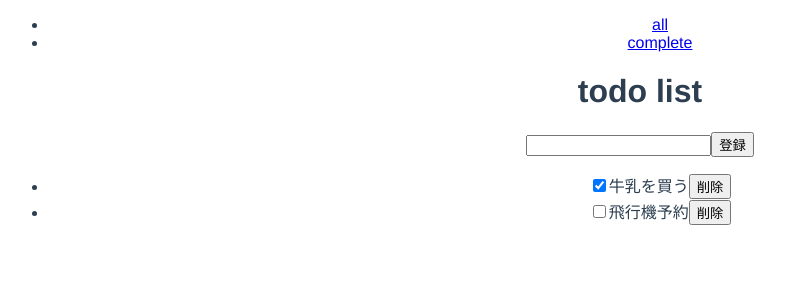
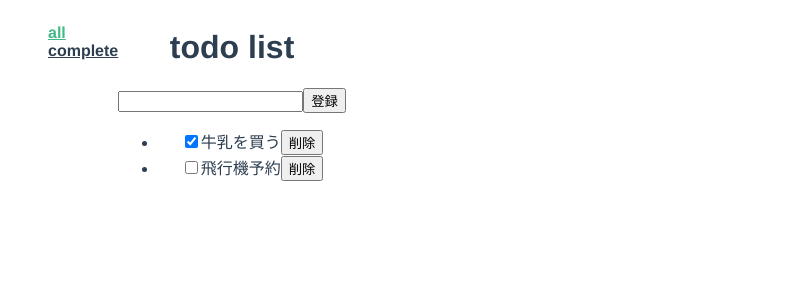
Before and after one commit to blajir/vue-todo-app, a Vue app: page / in a window 1280 px wide. Shown: the top 300 px of the page, without its empty margins (0-785 px from the left). Built offline with nearby package versions, Linux system fonts and the light colour scheme.

Commit message:
add vue.config.js for sourcemap

```diff
--- a/src/App.vue
+++ b/src/App.vue
@@ -20,20 +20,11 @@ export default {
 
 <style lang="scss">
 #app {
+  display: flex;
   font-family: "Avenir", Helvetica, Arial, sans-serif;
   -webkit-font-smoothing: antialiased;
   -moz-osx-font-smoothing: grayscale;
   text-align: center;
   color: #2c3e50;
 }
-#nav {
-  padding: 30px;
-  a {
-    font-weight: bold;
-    color: #2c3e50;
-    &.router-link-exact-active {
-      color: #42b983;
-    }
-  }
-}
 </style>
--- a/src/components/Navigation.vue
+++ b/src/components/Navigation.vue
@@ -1,10 +1,10 @@
 <template lang="pug">
-  nav
-    ul
-      li
+  nav#nav
+    ul.navlist
+      li.navlist__item
         router-link(to="/")
           |all
-      li
+      li.navlist__item
         router-link(to="/complete")
           |complete
 </template>
@@ -14,3 +14,20 @@ export default {
   name: 'todoNavigation'
 }
 </script>
+
+<style lang="scss" scoped>
+#nav {
+  a {
+    font-weight: bold;
+    color: #2c3e50;
+    &.router-link-exact-active {
+      color: #42b983;
+    }
+  }
+}
+.navlist {}
+.navlist__item {
+  list-style: none;
+  text-align: left;
+}
+</style>
--- /dev/null
+++ b/vue.config.js
@@ -0,0 +1,5 @@
+module.exports = {
+  configureWebpack: {
+    devtool: 'source-map'
+  }
+}
```
